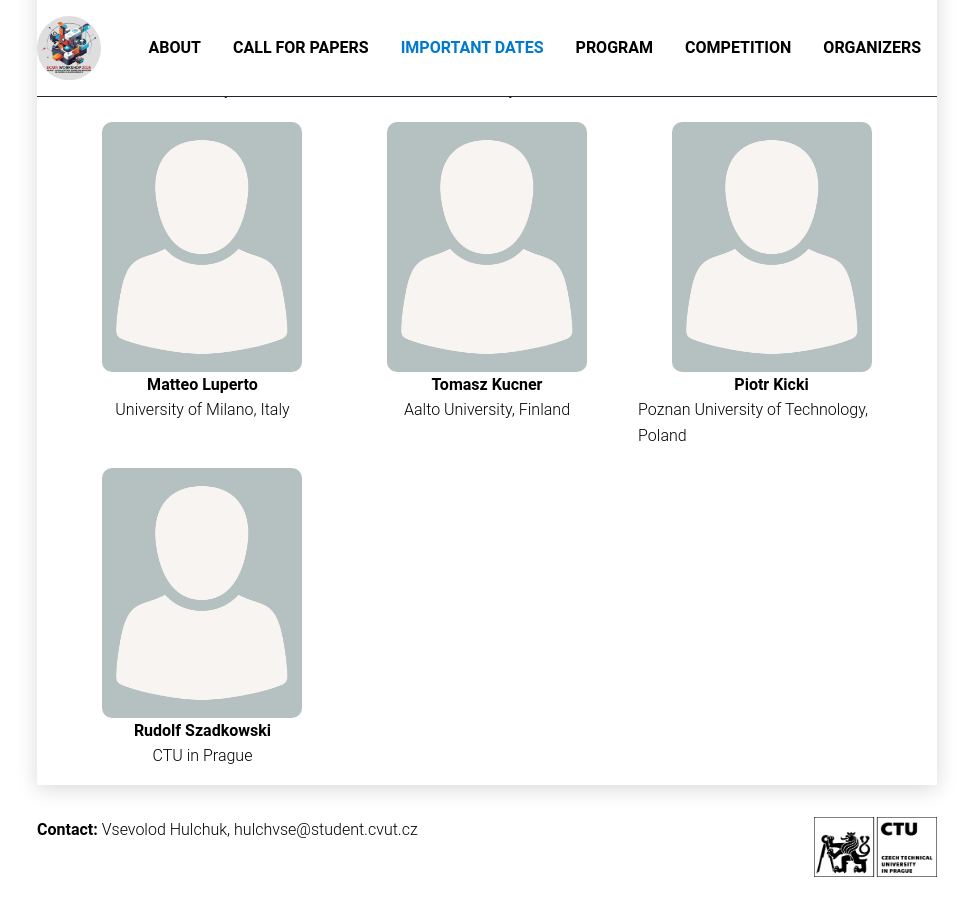
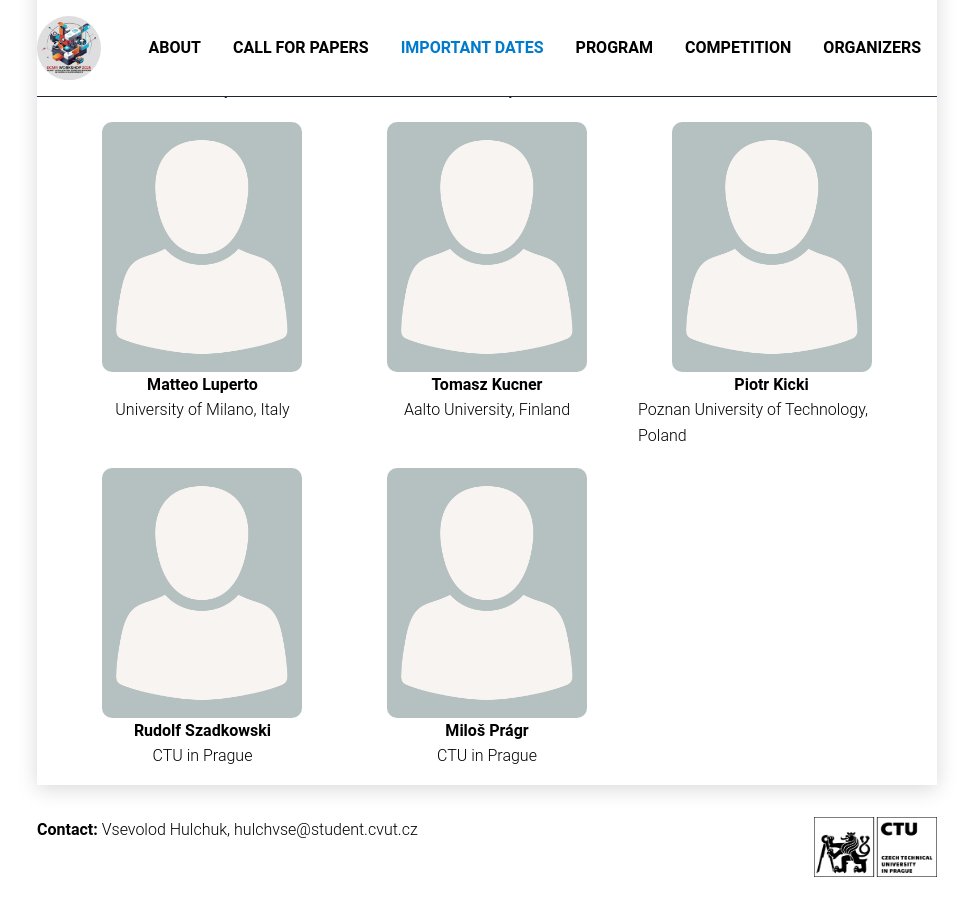
Before and after one commit to comrob/ecmr25slam, a Jekyll site: the page built from docs/index.markdown, in a window 1280 px wide and 900 px high, scrolled down 3051 px. Shown: the whole window, without its empty margins (153-1126 px from the left). Built offline with Jekyll 4.4.1, drawn with Linux system fonts in a browser that asks for light colours.

Commit message:
Update index.markdown
Add Miloš Prágr

```diff
--- a/docs/index.markdown
+++ b/docs/index.markdown
@@ -171,4 +171,9 @@ Poznan University of Technology, Poland
         <strong>Rudolf Szadkowski</strong>
 CTU in Prague
     </div>
+    <div class="image-info-card">
+        <img src="{{ 'images/placeholder.jpg' | absolute_url }}">
+        <strong>Miloš Prágr</strong>
+CTU in Prague
+    </div>
 </div>
```
